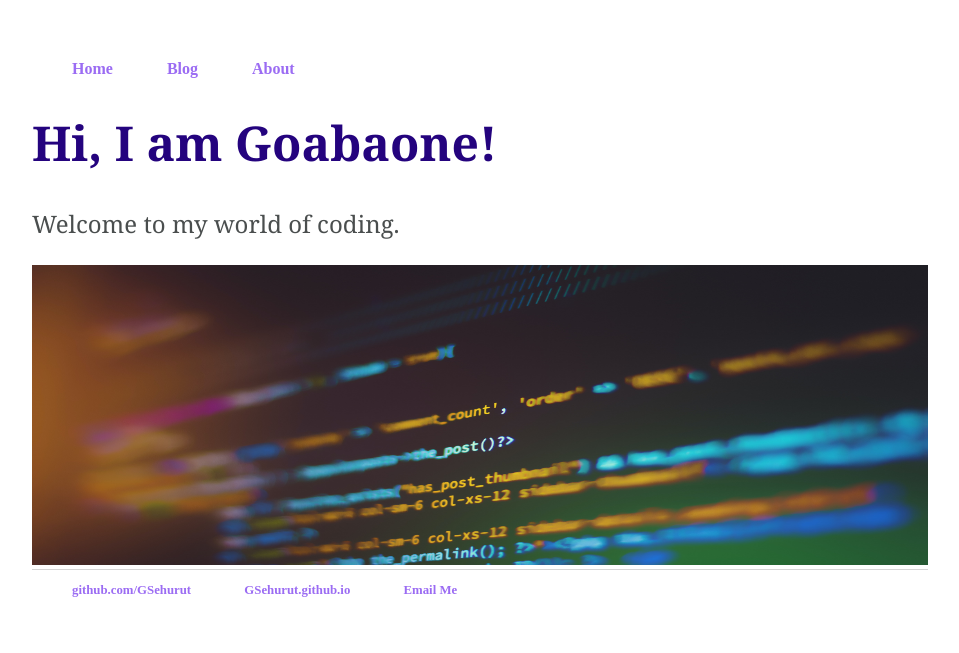
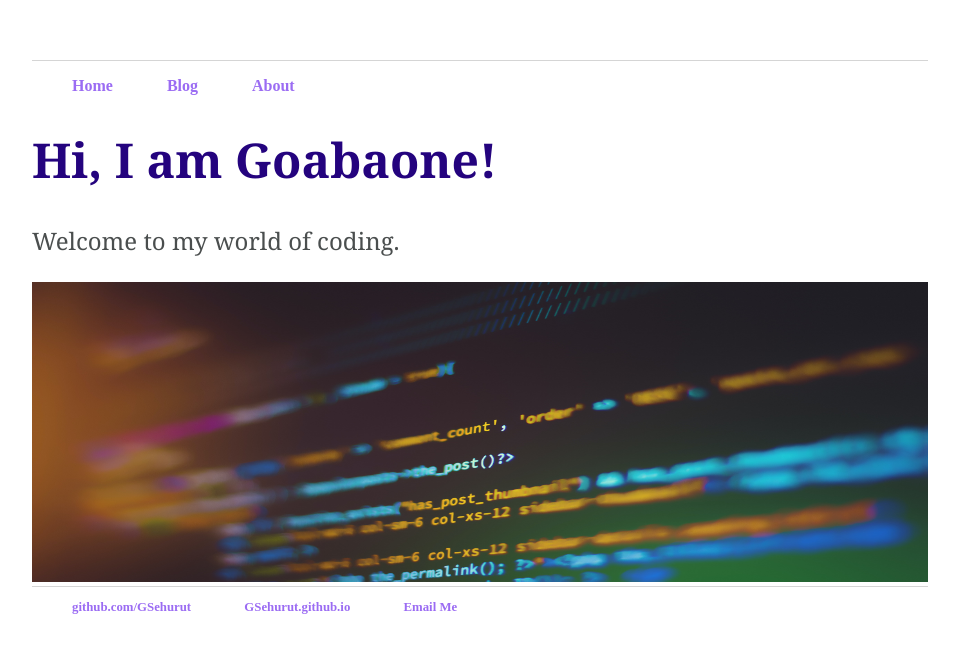
Before and after one commit to GSehurut/GSehurut.github.io, a Jekyll site: the page built from index.html, in a window 1280 px wide. Shown: the top 653 px of the page, without its empty margins (160-1119 px from the left). Built offline with Jekyll 4.4.1, drawn with Linux system fonts in a browser that asks for light colours.

Commit message:
Update main.css

```diff
--- a/css/main.css
+++ b/css/main.css
@@ -15,6 +15,9 @@ p{
   font-family: Cambria, Cochin, Georgia, Times, 'Times New Roman', serif;  font-size: 1.5em;
   line-height: 1.4em;
   color: rgb(74, 78, 78);
+}
+nav {
+  border-top: 1px solid #d5d5d5
 }
 footer {
   border-top: 1px solid #d5d5d5;
```
